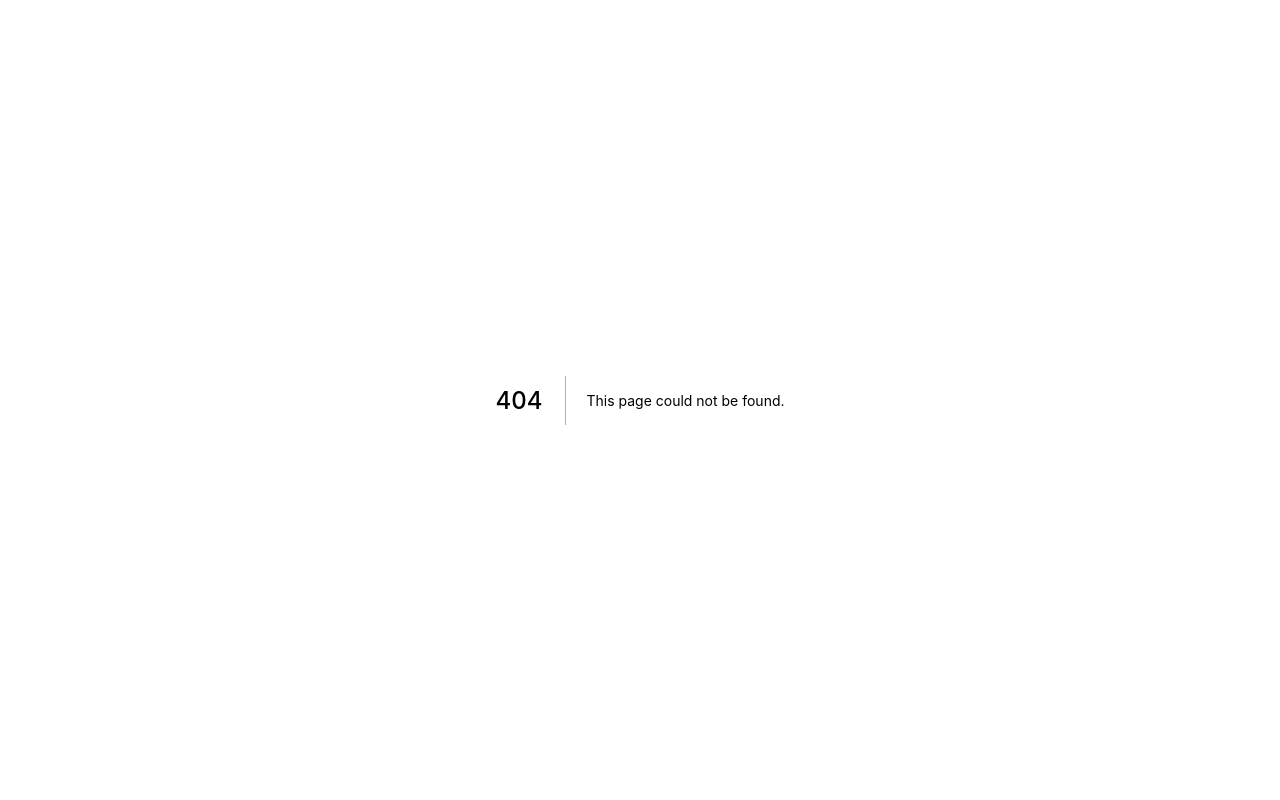
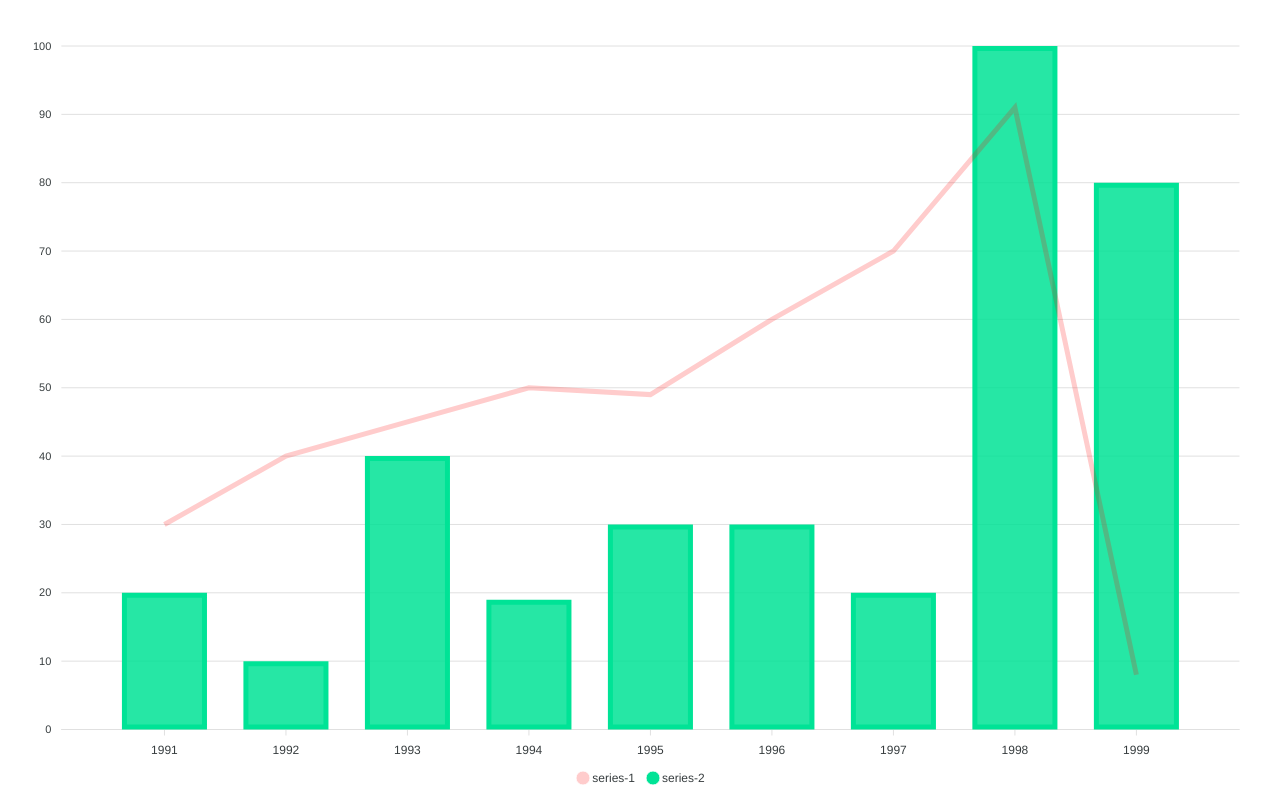
Before and after one commit to Ya-masou/react-chart-libraries, a Next.js app: page /apexcharts in a window 1280 px wide. Before the commit this address had no page. Shown: the top 800 px of the page. Built offline with nearby package versions, Linux system fonts and the light colour scheme.

Commit message:
ApexCharts 検証

```diff
--- a/package.json
+++ b/package.json
@@ -27,9 +27,11 @@
     "@visx/scale": "^2.1.0",
     "@visx/shape": "^2.1.0",
     "@visx/tooltip": "^2.1.0",
+    "apexcharts": "^3.28.1",
     "chart.js": "^3.5.1",
     "next": "11.1.2",
     "react": "17.0.2",
+    "react-apexcharts": "^1.3.9",
     "react-chartjs-2": "^3.0.4",
     "react-dom": "17.0.2",
     "recharts": "^2.1.2",
--- /dev/null
+++ b/pages/apexcharts/index.tsx
@@ -0,0 +1,214 @@
+// import Chart from "react-apexcharts";
+import { useMemo } from "react";
+import type { ApexOptions } from "apexcharts";
+import dynamic from "next/dynamic";
+
+// https://nextjs.org/docs/advanced-features/dynamic-import
+const Chart = dynamic(() => import("react-apexcharts"), { ssr: false });
+
+export function BarChart() {
+  const options: ApexOptions = {
+    chart: {
+      id: "basic-bar",
+      toolbar: {
+        show: false,
+      },
+      animations: {
+        enabled: false,
+      },
+      height: "800px",
+    },
+    xaxis: {
+      categories: [1991, 1992, 1993, 1994, 1995, 1996, 1997, 1998, 1999],
+    },
+    dataLabels: {
+      enabled: false,
+    },
+  };
+
+  const series: ApexOptions["series"] = [
+    {
+      name: "series-1",
+      data: [30, 40, 45, 50, 49, 60, 70, 91, 8],
+      type: "line",
+      color: "rgba(255, 0, 0, 0.2)",
+    },
+    {
+      name: "series-2",
+      data: [20, 10, 40, 19, 30, 30, 20, 100, 80],
+      type: "bar",
+    },
+  ];
+
+  return <Chart series={series} options={options} />;
+}
+
+function LineChart() {
+  const options: ApexOptions = {
+    chart: {
+      id: "basic-line",
+      toolbar: {
+        show: false,
+      },
+      animations: {
+        easing: "linear",
+        speed: 200,
+        animateGradually: {
+          enabled: false,
+        },
+        dynamicAnimation: {
+          enabled: true,
+          speed: 200,
+        },
+      },
+      zoom: {
+        enabled: false,
+      },
+    },
+    yaxis: {
+      showAlways: true,
+      max: (max) => max + 10,
+    },
+    xaxis: {
+      categories: [1991, 1992, 1993, 1994, 1995, 1996, 1997, 1998, 1999],
+    },
+    dataLabels: {
+      enabled: false,
+    },
+  };
+
+  const series: ApexOptions["series"] = [
+    {
+      // name: "series-1",
+      name: "series-1",
+      data: [30, 40, 45, 50, 49, 60, 70, 91, 8],
+      type: "line",
+    },
+    {
+      name: "series-2",
+      data: [20, 10, 40, 19, 30, 30, 20, 100, 80],
+    },
+  ];
+
+  return <Chart series={series} options={options} type="line" />;
+}
+function RadarChart() {
+  const series: ApexOptions["series"] = [
+    {
+      name: "Series 1",
+      data: [80, 50, 30, 40, 100, 20],
+    },
+    {
+      name: "Series 2",
+      data: [20, 30, 40, 80, 20, 80],
+    },
+    {
+      name: "Series 3",
+      data: [44, 76, 78, 13, 43, 10],
+    },
+  ];
+
+  const yMax = useMemo(() => {
+    return Math.max(...[...series].map((series) => series.data).flat());
+  }, [series]);
+
+  const options: ApexOptions = {
+    chart: {
+      id: "radar",
+      dropShadow: {
+        enabled: true,
+        blur: 1,
+        left: 1,
+        top: 1,
+      },
+    },
+    title: {
+      text: "Radar Chart - Multi Series",
+    },
+    stroke: {
+      width: 2,
+    },
+    fill: {
+      opacity: 0.1,
+    },
+    markers: {
+      size: 0,
+    },
+    xaxis: {
+      categories: ["2011", "2012", "2013", "2014", "2015", "2016"],
+      showAlways: true,
+    },
+    yaxis: {
+      min: 0,
+      max: () => yMax,
+      showAlways: true,
+    },
+  };
+
+  return <Chart series={series} options={options} type="radar" />;
+}
+
+function PieChart() {
+  const options: ApexOptions = {
+    chart: {
+      id: "basic-pie",
+      toolbar: {
+        show: false,
+      },
+      zoom: {
+        enabled: false,
+      },
+    },
+    title: {
+      text: "ϵ( 'Θ' )϶",
+      align: "center",
+    },
+    // xaxis: {
+    //   categories: [1991, 1992, 1993, 1994, 1995, 1996, 1997, 1998, 1999],
+    // },
+    // dataLabels: {
+    //   enabled: false,
+    // },
+    labels: ["Team A", "Team B", "Team C", "Team D", "Team E"],
+    colors: ["black", "cyan", "magenta", "yellow", "blue"],
+    dataLabels: {
+      style: {
+        colors: ["black", "cyan", "magenta", "yellow", "blue"],
+      },
+    },
+    stroke: {
+      colors: ["black", "cyan", "magenta", "yellow", "blue"],
+    },
+    fill: {
+      colors: [
+        "#F44336",
+        "#E91E63",
+        "green",
+        "hsl(210, 100%, 80%)",
+        "rgba(255, 0, 0, 0.1)",
+      ],
+    },
+  };
+
+  const series: ApexOptions["series"] = [44, 55, 13, 43, 22];
+
+  return <Chart series={series} options={options} type="pie" />;
+}
+
+export default function Apex() {
+  return (
+    <main
+      style={{
+        padding: "1rem",
+      }}
+    >
+      <BarChart />
+      <hr />
+      <LineChart />
+      <hr />
+      <RadarChart />
+      <hr />
+      <PieChart />
+    </main>
+  );
+}
--- a/pages/index.tsx
+++ b/pages/index.tsx
@@ -29,6 +29,9 @@ const Home: NextPage = () => {
           <li>
             <Link href="/visx">visx</Link>
           </li>
+          <li>
+            <Link href="/apexcharts">apexcharts</Link>
+          </li>
         </ul>
       </main>
     </div>
```
Also changed, not shown: 1 other file (tests, documents, lock files or other folders).
